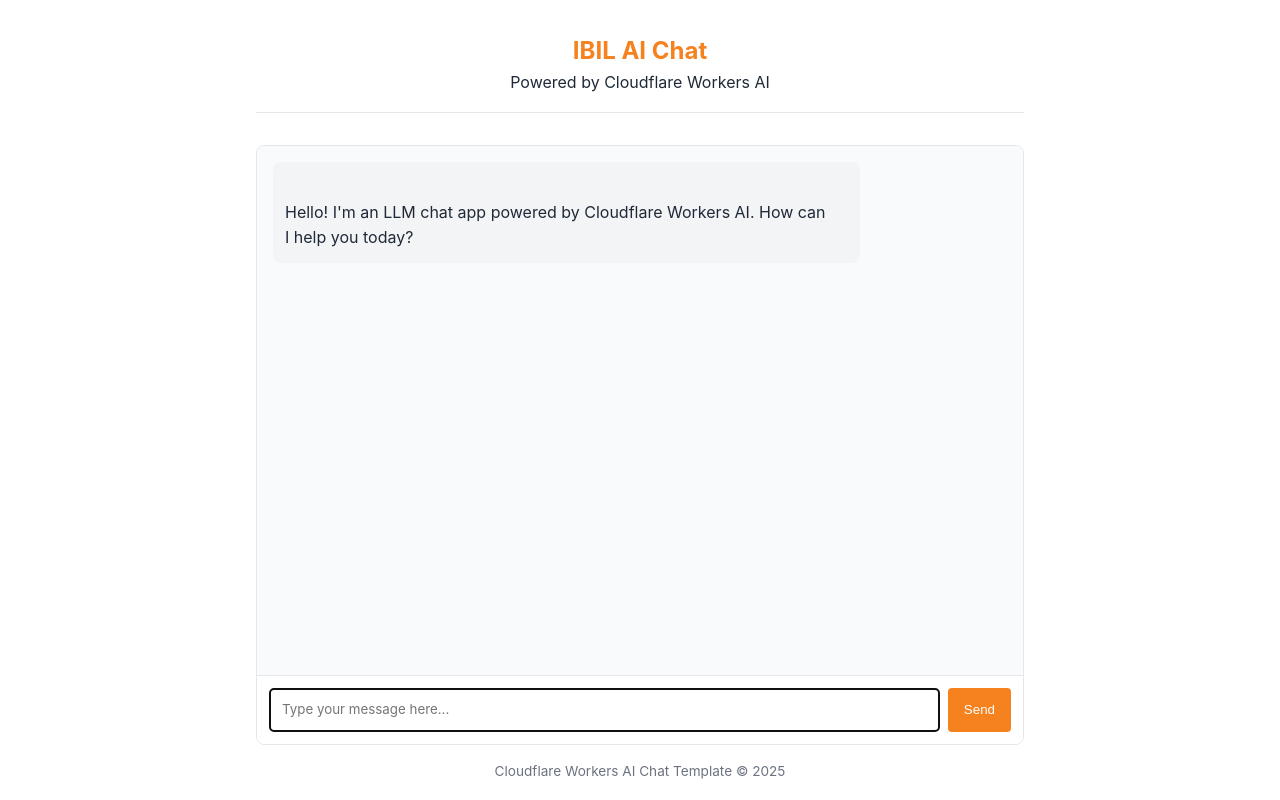
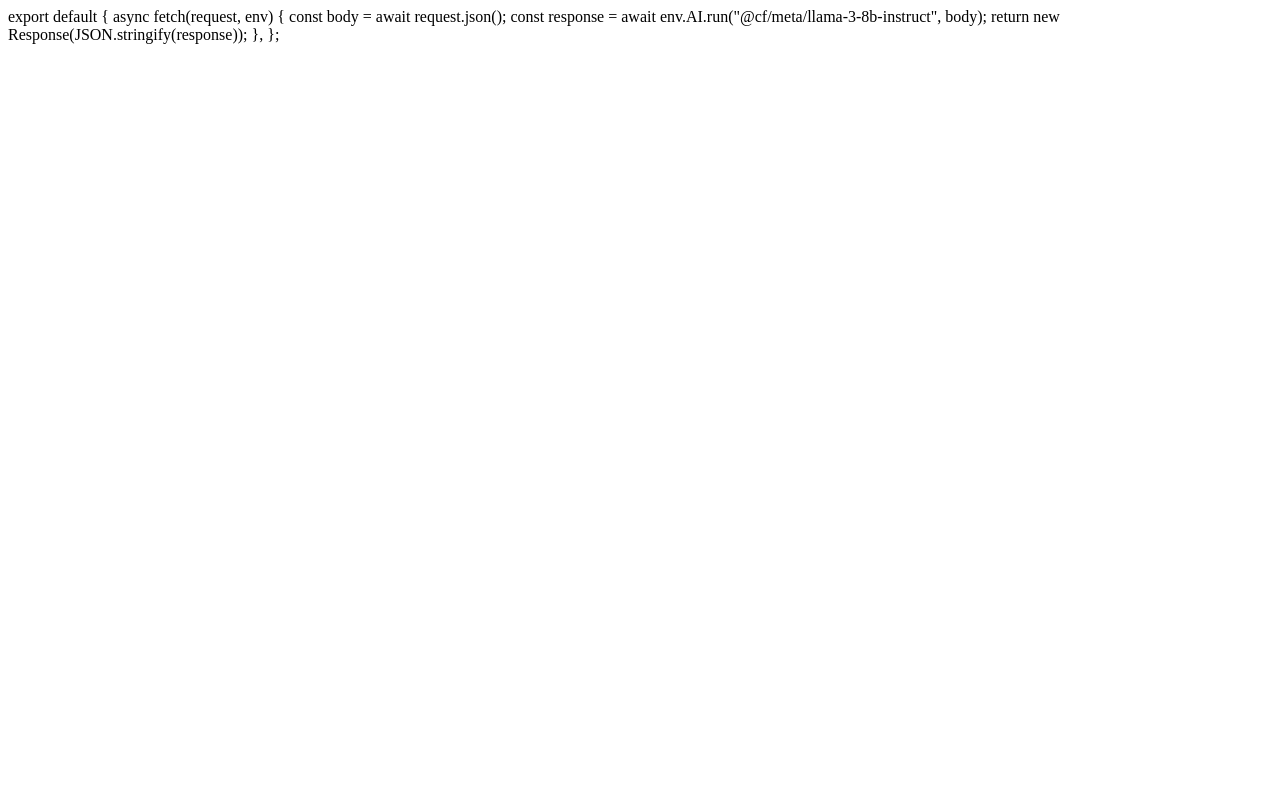
Before and after one commit to Rahuls1108/llm-chat-app-template, a website: page public/index.html in a window 1280 px wide. Drawn offline with Linux system fonts and the light colour scheme.

Commit message:
Update index.html

```diff
--- a/public/index.html
+++ b/public/index.html
@@ -1,183 +1,7 @@
-<!doctype html>
-<html lang="en">
-	<head>
-		<meta charset="UTF-8" />
-		<meta name="viewport" content="width=device-width, initial-scale=1.0" />
-		<title>LLM Chat App</title>
-		<style>
-			:root {
-				--primary-color: #f6821f;
-				--primary-hover: #e67e22;
-				--light-bg: #f9fafb;
-				--border-color: #e5e7eb;
-				--text-color: #1f2937;
-				--text-light: #6b7280;
-				--user-msg-bg: #fff2e6;
-				--assistant-msg-bg: #f3f4f6;
-			}
-
-			* {
-				box-sizing: border-box;
-				margin: 0;
-				padding: 0;
-			}
-
-			body {
-				font-family:
-					-apple-system, BlinkMacSystemFont, "Segoe UI", Roboto, Oxygen, Ubuntu,
-					Cantarell, sans-serif;
-				line-height: 1.6;
-				color: var(--text-color);
-				max-width: 800px;
-				margin: 0 auto;
-				padding: 1rem;
-			}
-
-			header {
-				text-align: center;
-				margin-bottom: 2rem;
-				padding: 1rem 0;
-				border-bottom: 1px solid var(--border-color);
-			}
-
-			h1 {
-				font-size: 1.5rem;
-				color: var(--primary-color);
-			}
-
-			.chat-container {
-				display: flex;
-				flex-direction: column;
-				height: calc(100vh - 200px);
-				min-height: 400px;
-				border: 1px solid var(--border-color);
-				border-radius: 8px;
-				overflow: hidden;
-			}
-
-			.chat-messages {
-				flex: 1;
-				overflow-y: auto;
-				padding: 1rem;
-				background-color: var(--light-bg);
-			}
-
-			.message {
-				margin-bottom: 1rem;
-				padding: 0.75rem;
-				border-radius: 8px;
-				max-width: 80%;
-			}
-
-			.message p {
-				white-space: pre-line;
-				margin: 0;
-				overflow-wrap: anywhere;
-			}
-
-			.user-message {
-				background-color: var(--user-msg-bg);
-				align-self: flex-end;
-				margin-left: auto;
-			}
-
-			.assistant-message {
-				background-color: var(--assistant-msg-bg);
-				align-self: flex-start;
-			}
-
-			.message-input {
-				display: flex;
-				padding: 0.75rem;
-				border-top: 1px solid var(--border-color);
-				background-color: white;
-			}
-
-			#user-input {
-				flex: 1;
-				padding: 0.75rem;
-				border: 1px solid var(--border-color);
-				border-radius: 4px;
-				font-family: inherit;
-				resize: none;
-				min-height: 44px;
-			}
-
-			#send-button {
-				margin-left: 0.5rem;
-				padding: 0 1rem;
-				background-color: var(--primary-color);
-				color: white;
-				border: none;
-				border-radius: 4px;
-				cursor: pointer;
-				transition: background-color 0.2s;
-			}
-
-			#send-button:hover {
-				background-color: var(--primary-hover);
-			}
-
-			#send-button:disabled {
-				background-color: var(--text-light);
-				cursor: not-allowed;
-			}
-
-			.typing-indicator {
-				display: none;
-				font-style: italic;
-				color: var(--text-light);
-				padding: 1rem;
-			}
-
-			.typing-indicator.visible {
-				display: block;
-			}
-
-			footer {
-				margin-top: 1rem;
-				text-align: center;
-				font-size: 0.85rem;
-				color: var(--text-light);
-			}
-		</style>
-	</head>
-	<body>
-		<header>
-			<h1>IBIL AI Chat</h1>
-			<p>Powered by Cloudflare Workers AI</p>
-		</header>
-
-		<div class="chat-container">
-			<div id="chat-messages" class="chat-messages">
-				<div class="message assistant-message">
-					<p>
-						Hello! I'm an LLM chat app powered by Cloudflare Workers AI. How can
-						I help you today?
-					</p>
-				</div>
-			</div>
-
-			<div class="typing-indicator" id="typing-indicator">
-				AI is thinking...
-			</div>
-
-			<div class="message-input">
-				<textarea
-					id="user-input"
-					placeholder="Type your message here..."
-					rows="1"
-					autofocus
-				></textarea>
-				<button id="send-button">Send</button>
-			</div>
-		</div>
-
-		<footer>
-			<p>Cloudflare Workers AI Chat Template &copy; 2025</p>
-		</footer>
-
-		<!-- Chat app script -->
-		<script src="chat.js"></script>
-	</body>
-</html>
+export default {
+  async fetch(request, env) {
+      const body = await request.json();
+      const response = await env.AI.run("@cf/meta/llama-3-8b-instruct", body);
+      return new Response(JSON.stringify(response));
+  },
+};
```
